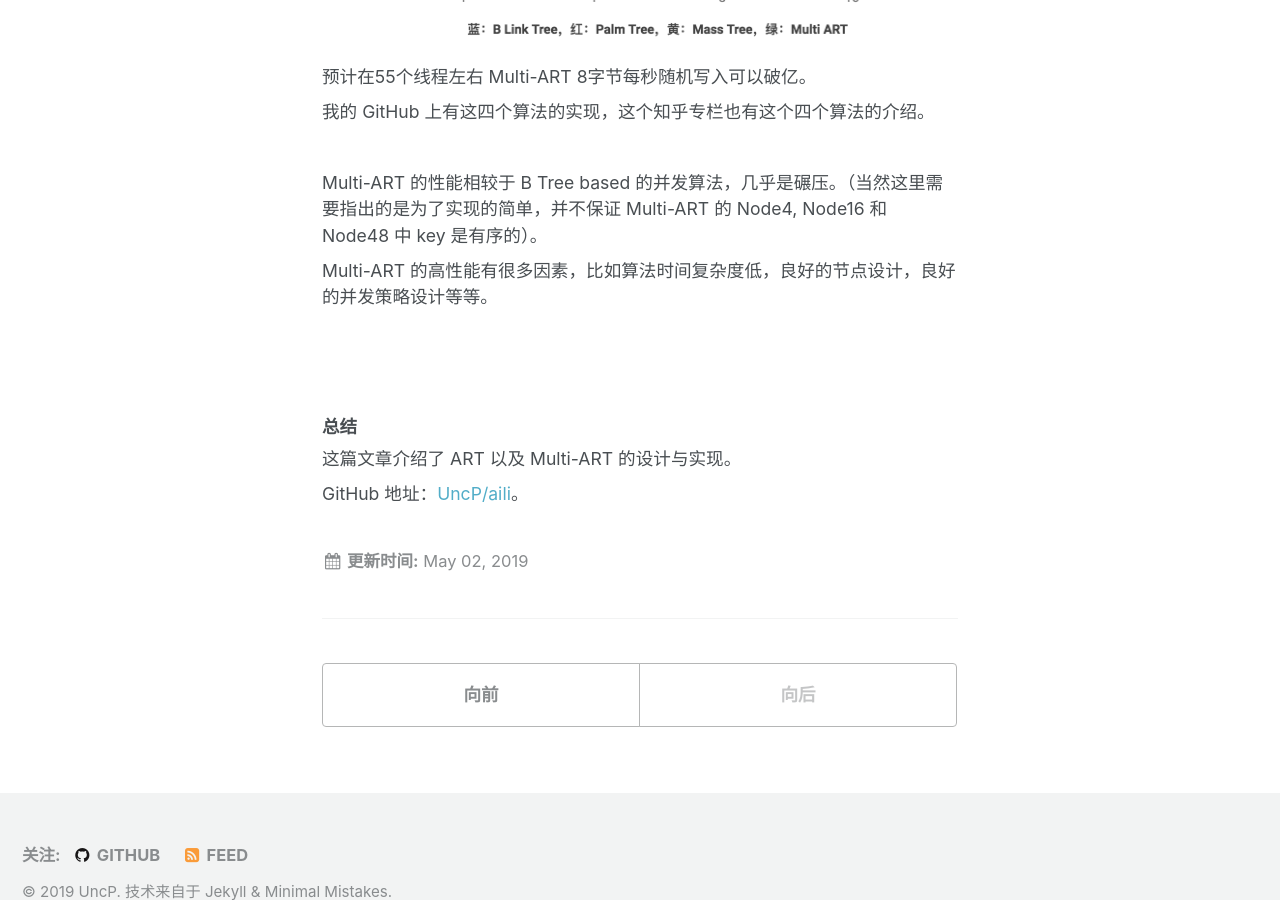
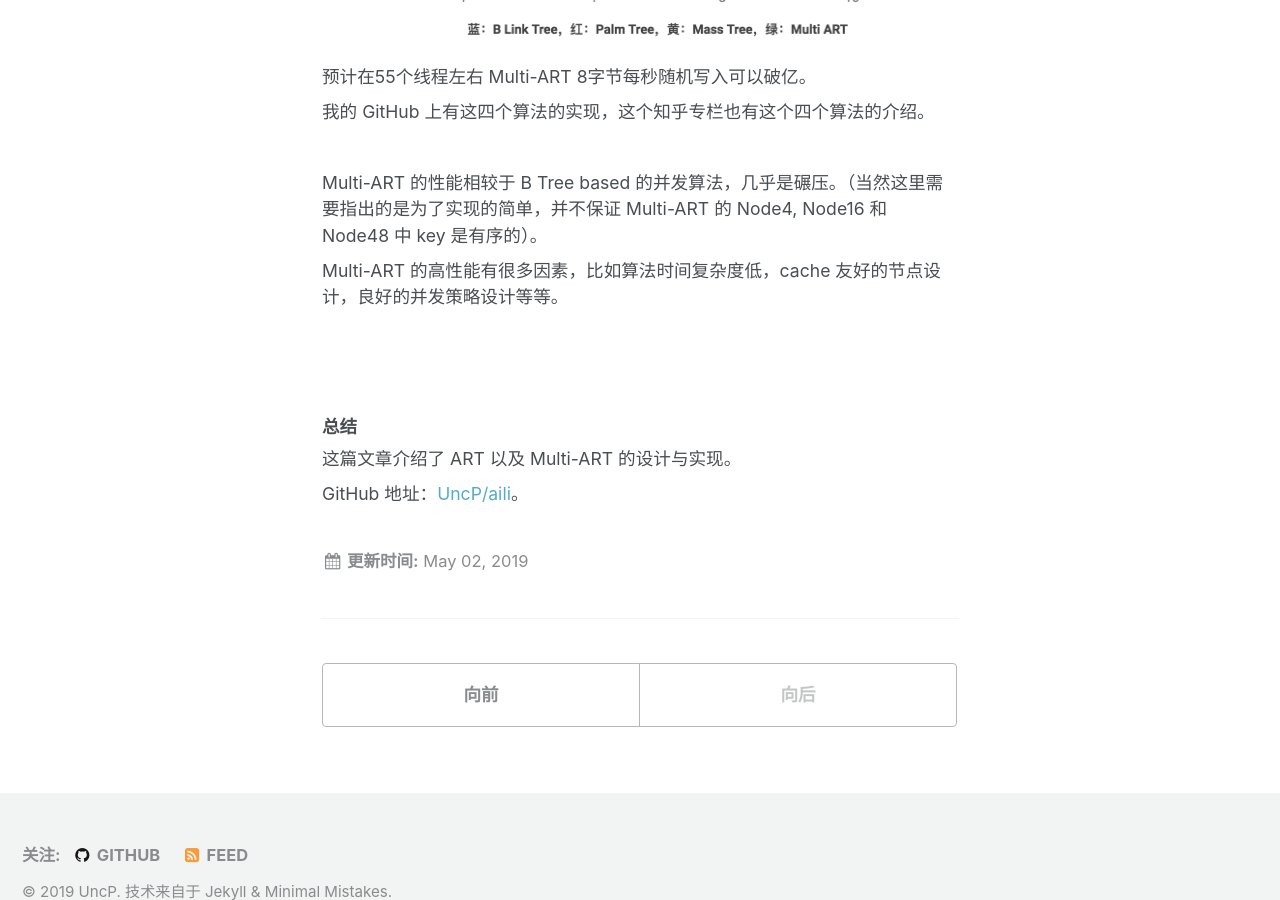
Before and after one commit to UncP/UncP.github.io, a Jekyll site: the page built from _posts/BTree/2019-5-2-Adaptive-Radix-Tree.md, in a window 1280 px wide and 900 px high, scrolled down 7705 px. Built offline with Jekyll 4.4.1, drawn with Linux system fonts in a browser that asks for light colours.

Commit message:
Multi-ART

```diff
--- a/_posts/BTree/2019-5-2-Adaptive-Radix-Tree.md
+++ b/_posts/BTree/2019-5-2-Adaptive-Radix-Tree.md
@@ -167,7 +167,7 @@ insert 和 vinsert 目前没有使用
 
 Multi-ART 的性能相较于 B Tree based 的并发算法，几乎是碾压。（当然这里需要指出的是为了实现的简单，并不保证 Multi-ART 的 Node4, Node16 和 Node48 中 key 是有序的）。
 
-Multi-ART 的高性能有很多因素，比如算法时间复杂度低，良好的节点设计，良好的并发策略设计等等。
+Multi-ART 的高性能有很多因素，比如算法时间复杂度低，cache 友好的节点设计，良好的并发策略设计等等。
 
 &nbsp;
 
```
